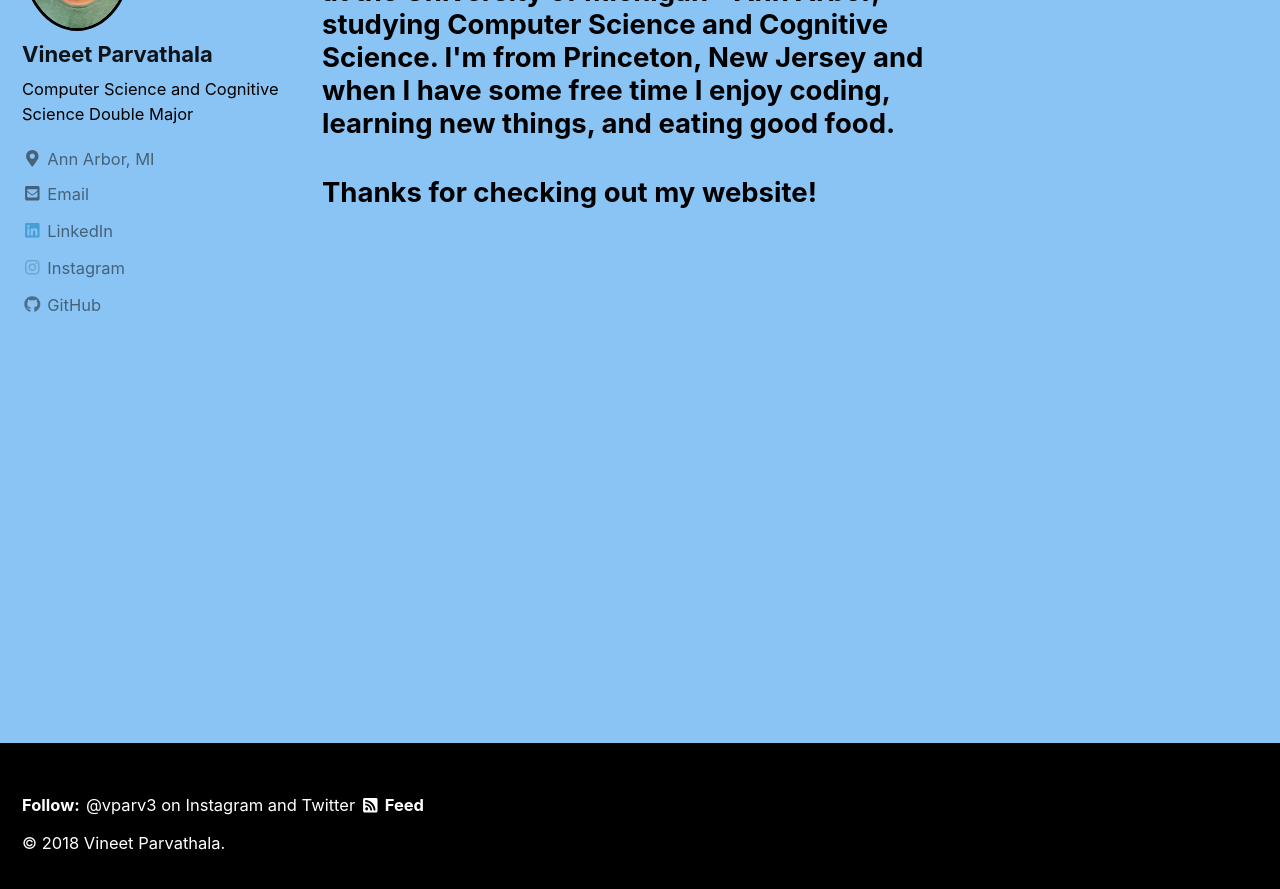
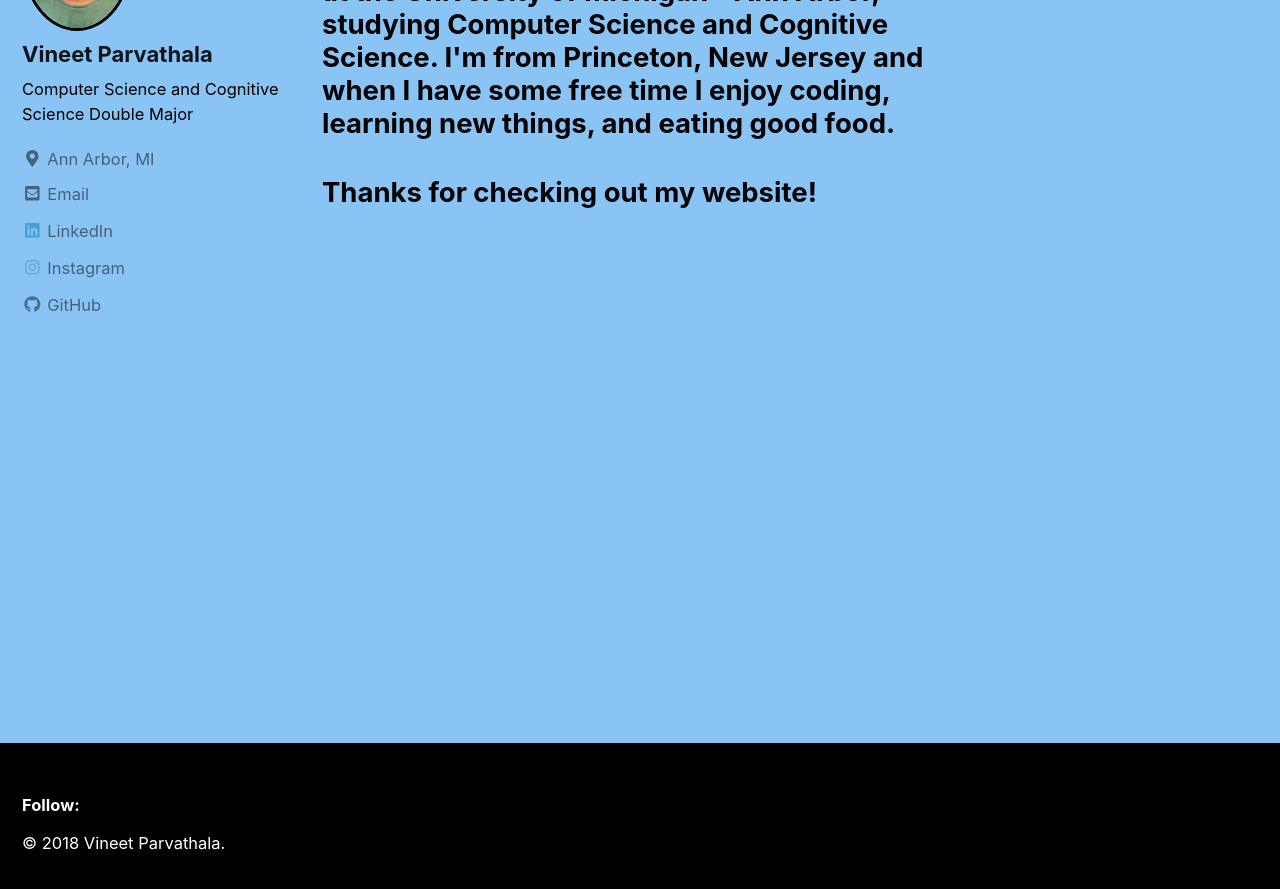
Before and after one commit to vparv/vparv.github.io, a Jekyll site: the page built from index.html, in a window 1280 px wide and 900 px high, scrolled down 224 px. Shown: the top 889 px of the window. Built offline with Jekyll 4.4.1, drawn with Linux system fonts in a browser that asks for light colours; cached includes are drawn as plain includes; nearby versions of some CDN libraries; the list of posts is cut into pages by our own code.

Commit message:
new footer

```diff
--- a/_includes/footer.html
+++ b/_includes/footer.html
@@ -12,7 +12,7 @@
       {% endfor %}
     {% endif %}
 
-    <li><a href="{% if site.atom_feed.path %}{{ site.atom_feed.path }}{% else %}{{ '/feed.xml' | relative_url }}{% endif %}"><i class="fas fa-fw fa-rss-square" aria-hidden="true"></i> {{ site.data.ui-text[site.locale].feed_label | default: "Feed" }}</a></li>
+
   </ul>
 </div>
 
```
